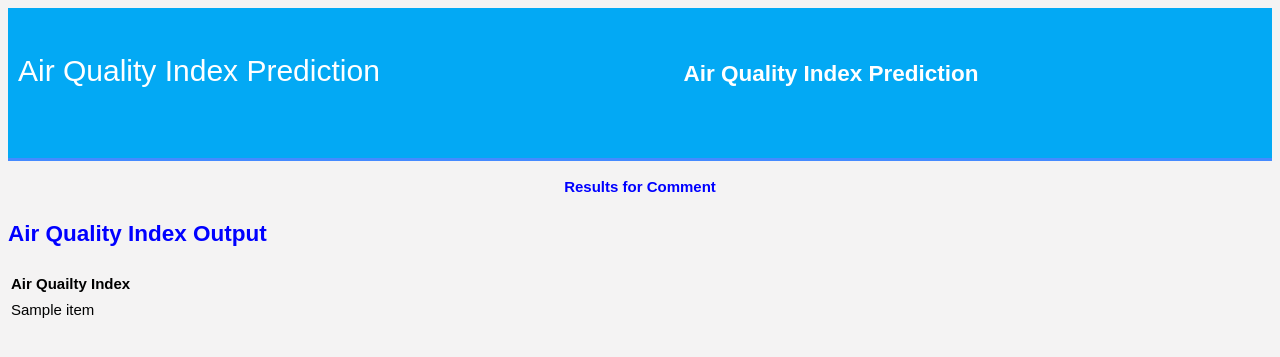
After one commit to aradhay-sharma/AQI-Prediction, a Flask app: template templates/result.html in a window 1280 px wide. The commit adds this page. Shown: the top 357 px of the page. Run offline with Flask 2, Linux system fonts and the light colour scheme; the template is opened without the code that fills it: most values are stand-ins (such as "Sample title", 1, 10 or a date in 2020); parts of the project's set-up code (start-up, migrations or seed data) failed here and were passed over.

Commit message:
Add files via upload

```diff
--- /dev/null
+++ b/templates/result.html
@@ -0,0 +1,35 @@
+<!DOCTYPE html>
+<html>
+<head>
+	<title></title>
+    <link rel="stylesheet" type="text/css" href="{{ url_for('static', filename='css/styles.css') }}">
+</head>
+<body>
+
+	<header>
+		<div class="container">
+		<div id="brandname">
+			Air Quality Index Prediction
+		</div>
+		<h2>Air Quality Index Prediction</h2>
+
+	</div>
+	</header>
+	<p style="color:blue;font-size:20;text-align: center;"><b>Results for Comment</b></p>
+	<div class="results">
+
+	<h2 style="color:blue;">Air Quality Index Output</h2>
+	 <table>
+         <tbody>
+         <th>Air Quailty Index</th>
+         {# here we iterate over every item in our list#}
+         {% for item in prediction %}
+             <tr><td>{{ item }}</td></tr>
+         {% endfor %}
+         </tbody>
+     </table>
+
+	</div>
+
+</body>
+</html>
```
Also changed, not shown: templates/home.html (+38 -0 lines).
